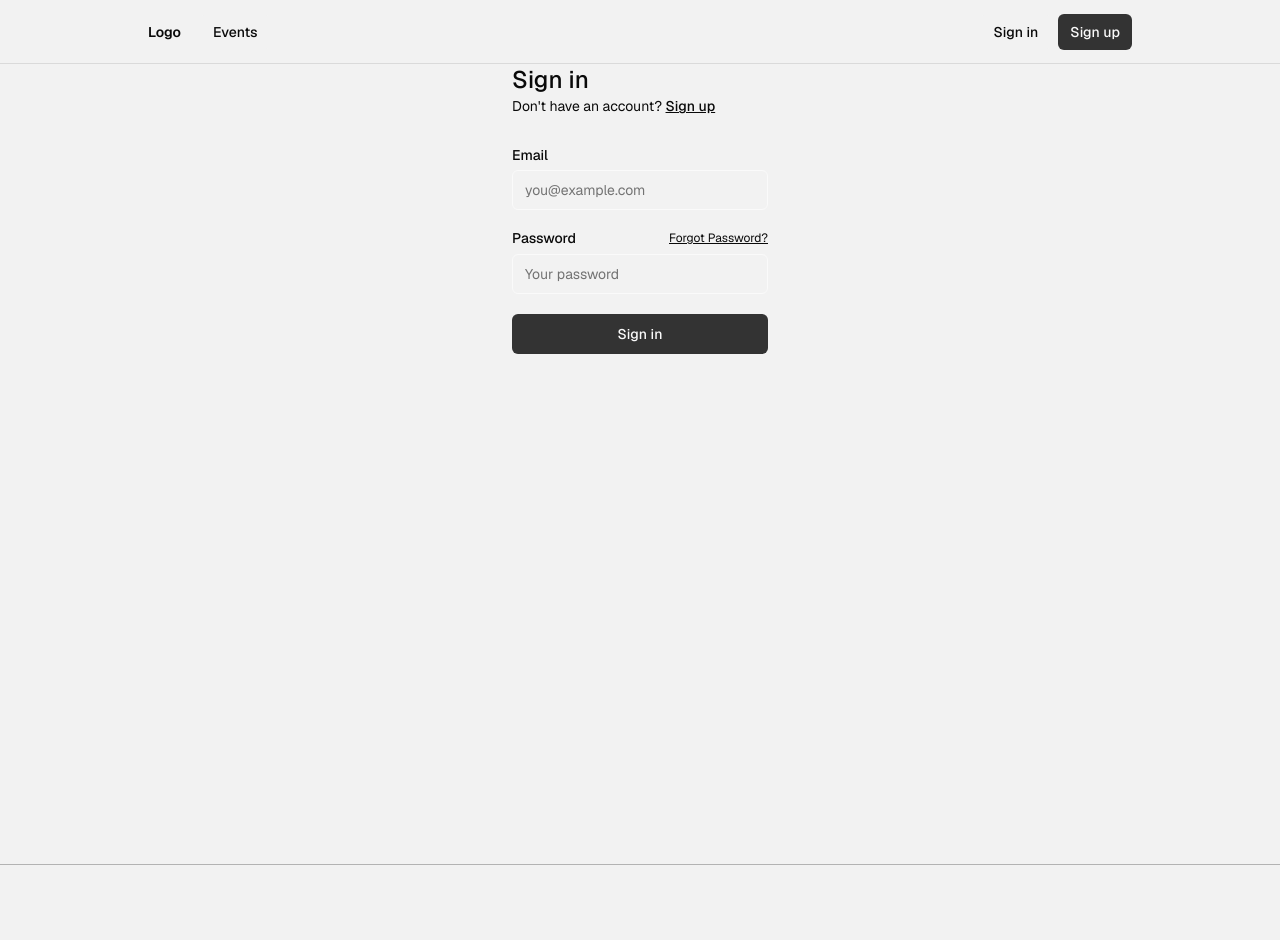
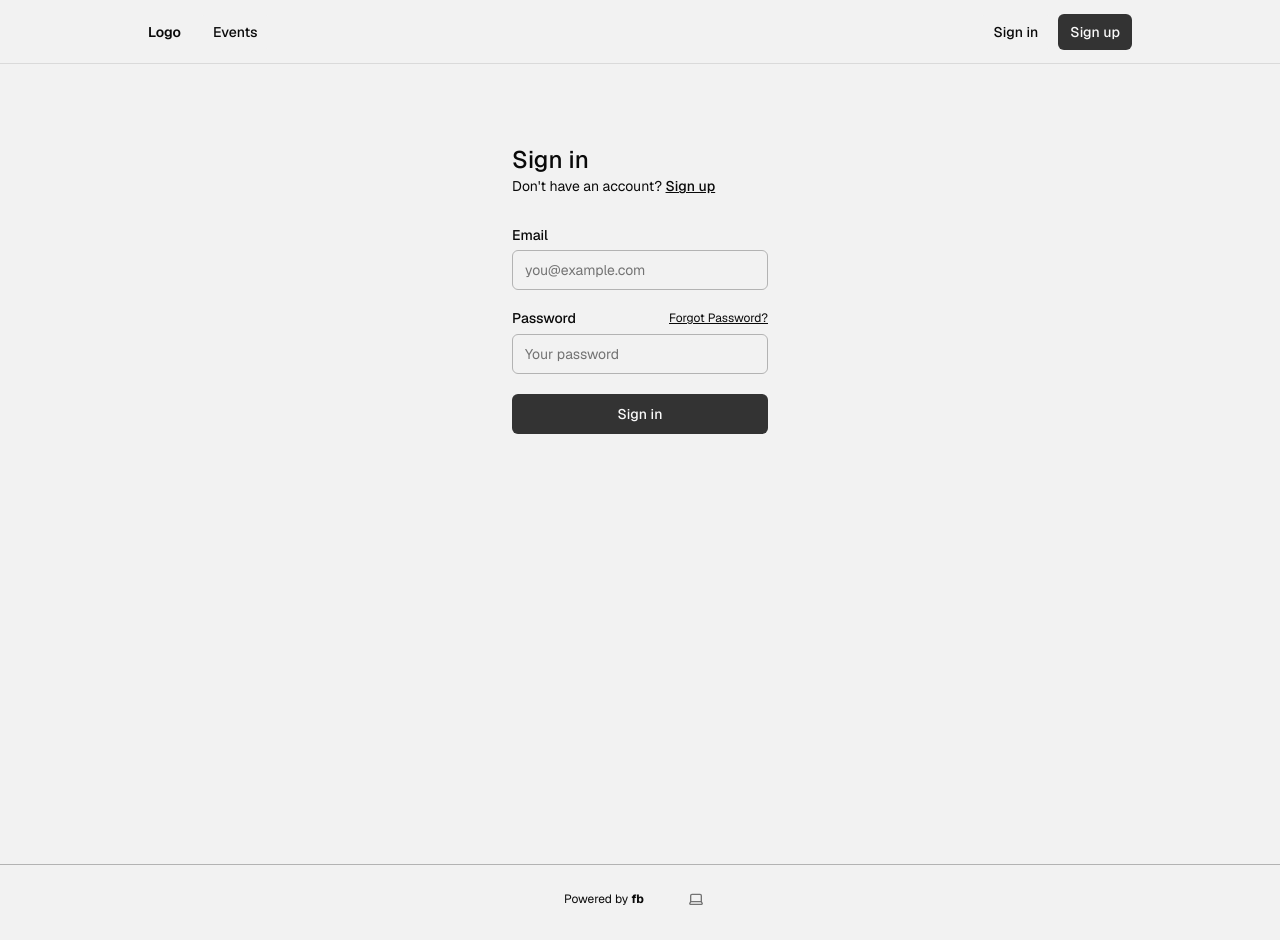
Before and after one commit to Halldor-Hrafn/frochi.com, a Next.js app: page /sign-in in a window 1280 px wide. Shown: the top 940 px of the page. Built offline with nearby package versions, Linux system fonts and the light colour scheme; no server answers.

Commit message:
Broke me foot(er)

```diff
--- a/app/(auth-pages)/layout.tsx
+++ b/app/(auth-pages)/layout.tsx
@@ -4,6 +4,6 @@ export default async function Layout({
   children: React.ReactNode;
 }) {
   return (
-    <div className="max-w-7xl flex flex-col gap-12 items-start">{children}</div>
+    <div className="max-w-7xl flex flex-col gap-12 items-start m-10">{children}</div>
   );
 }
--- a/app/(auth-pages)/sign-in/page.tsx
+++ b/app/(auth-pages)/sign-in/page.tsx
@@ -9,7 +9,7 @@ export default async function Login(props: { searchParams: Promise<Message> }) {
   const searchParams = await props.searchParams;
   return (
     <form className="flex-1 flex flex-col min-w-64">
-      <h1 className="text-2xl font-medium">Sign in</h1>
+      <h1 className="text-2xl font-medium mt-10">Sign in</h1>
       <p className="text-sm text-foreground">
         Don't have an account?{" "}
         <Link className="text-foreground font-medium underline" href="/sign-up">
@@ -18,7 +18,7 @@ export default async function Login(props: { searchParams: Promise<Message> }) {
       </p>
       <div className="flex flex-col gap-2 [&>input]:mb-3 mt-8">
         <Label htmlFor="email">Email</Label>
-        <Input name="email" placeholder="you@example.com" required />
+        <Input className="border-border" name="email" placeholder="you@example.com" required />
         <div className="flex justify-between items-center">
           <Label htmlFor="password">Password</Label>
           <Link
@@ -29,6 +29,7 @@ export default async function Login(props: { searchParams: Promise<Message> }) {
           </Link>
         </div>
         <Input
+          className="border-border"
           type="password"
           name="password"
           placeholder="Your password"
--- a/app/(auth-pages)/sign-up/page.tsx
+++ b/app/(auth-pages)/sign-up/page.tsx
@@ -29,9 +29,10 @@ export default async function Signup(props: {
         </p>
         <div className="flex flex-col gap-2 [&>input]:mb-3 mt-8">
           <Label htmlFor="email">Email</Label>
-          <Input name="email" placeholder="you@example.com" required />
+          <Input className="border-border" name="email" placeholder="you@example.com" required />
           <Label htmlFor="password">Password</Label>
           <Input
+            className="border-border"
             type="password"
             name="password"
             placeholder="Your password"
--- a/app/layout.tsx
+++ b/app/layout.tsx
@@ -41,12 +41,12 @@ export default function RootLayout({
         >
           <main className="min-h-screen flex flex-col items-center">
               <Navbar />
-              <div className="relative flex min-h-screen flex-col">
+              <div className="relative flex min-h-screen flex-col ">
                   {children}
               </div>
 
               <footer
-                  className="w-full flex items-center justify-center border-t mx-auto text-center text-xs gap-8 py-16">
+                  className="w-full flex items-center justify-center border-t mx-auto text-center text-xs gap-8 py-4">
                 <p>
                   Powered by {" "}
                   <a
--- a/components/navbar.tsx
+++ b/components/navbar.tsx
@@ -70,8 +70,7 @@ async function AuthButton() {
     );
   }
   return user ? (
-    <div className="flex items-center gap-4">
-      Hey, {user.email}!
+    <div className="flex  items-center gap-4">
       <form action={signOutAction}>
         <Button type="submit" variant={"outline"}>
           Sign out
```
